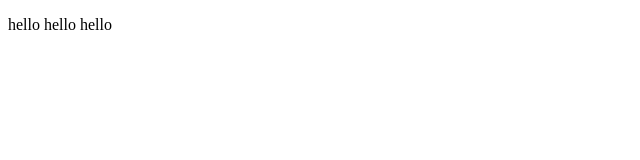
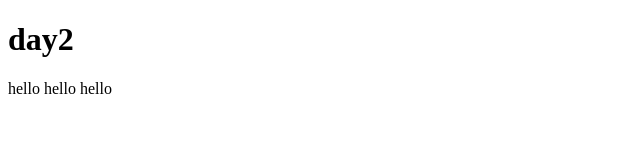
Before and after one commit to RisaNkjm/New-repository, a plain HTML site: page index.html in a window 1280 px wide. Shown: the whole page, without its empty margins (0-640 px from the left). Drawn offline with Linux system fonts and the light colour scheme.

Commit message:
new branch html

```diff
--- a/index.html
+++ b/index.html
@@ -5,5 +5,6 @@
     </head>
 </html>
 <body>
+    <h1>day2</h1>
     <p>hello hello hello</p>
 </body>
```
